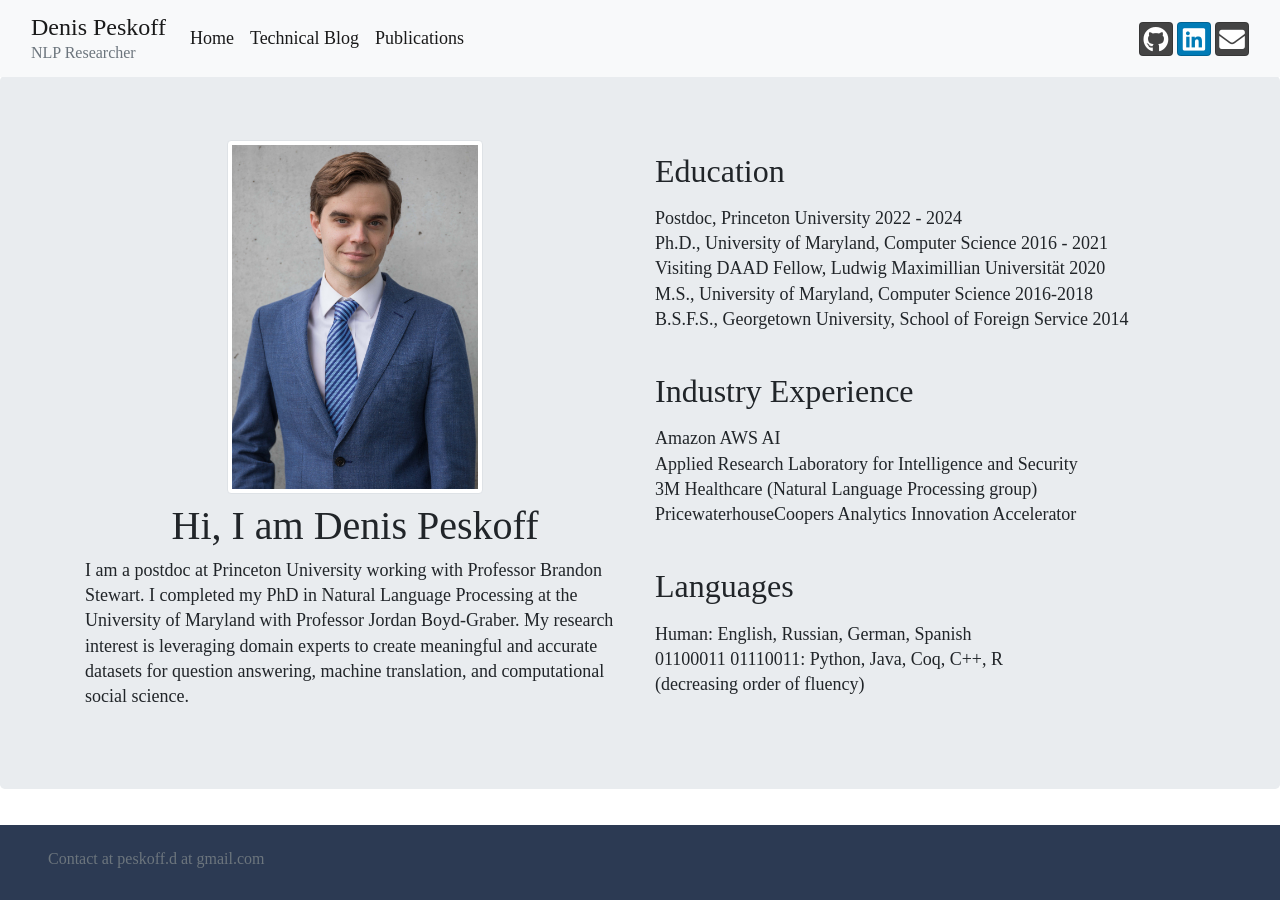
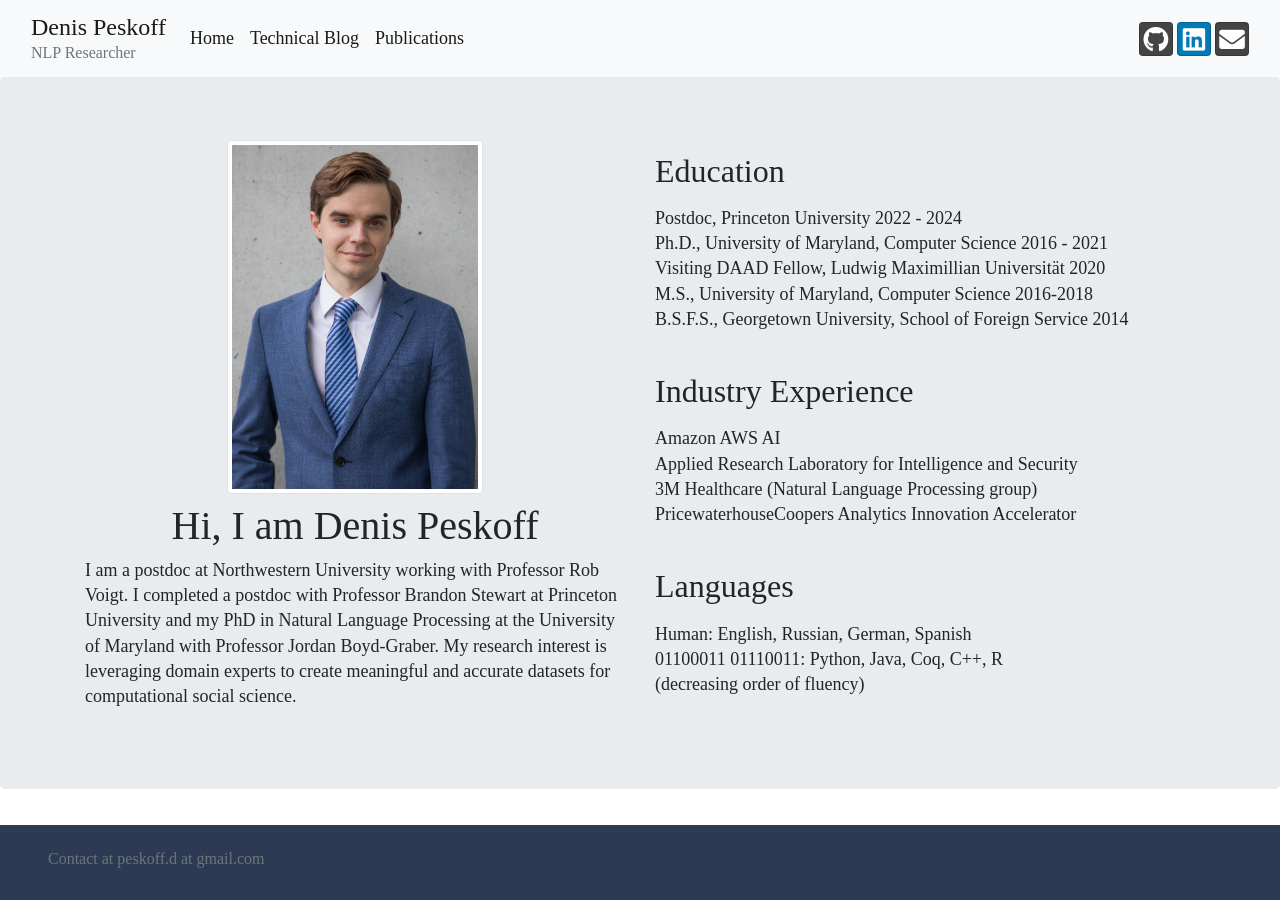
Before and after one commit to trigaten/Denis-Peskov-s-New-Website, a Jekyll site: the page built from index.html, in a window 1280 px wide. Built offline with Jekyll 4.4.1, drawn with Linux system fonts in a browser that asks for light colours; nearby versions of some CDN libraries.

Commit message:
Update index.html

```diff
--- a/index.html
+++ b/index.html
@@ -13,9 +13,8 @@ description: Denis Peskoff's Personal Website
                     class="img-thumbnail img-fluid">
                 <h1 class="mb-2 mt-2">Hi, I am Denis Peskoff</h1>
                 <p class="text-left">
-                    I am a postdoc at Princeton University working with Professor Brandon Stewart.  I completed my PhD in Natural Language Processing at the University of
-                    Maryland with Professor Jordan Boyd-Graber. My research interest is leveraging domain experts to
-                    create meaningful and accurate datasets for question answering, machine translation, and computational social science.
+                    I am a postdoc at Northwestern University working with Professor Rob Voigt.  I completed a postdoc with Professor Brandon Stewart at Princeton University and my PhD in Natural Language Processing at the University of
+                    Maryland with Professor Jordan Boyd-Graber. My research interest is leveraging domain experts to create meaningful and accurate datasets for computational social science.
                 </p>
             </div>
             <!-- the right column with education, industry experience,
```
